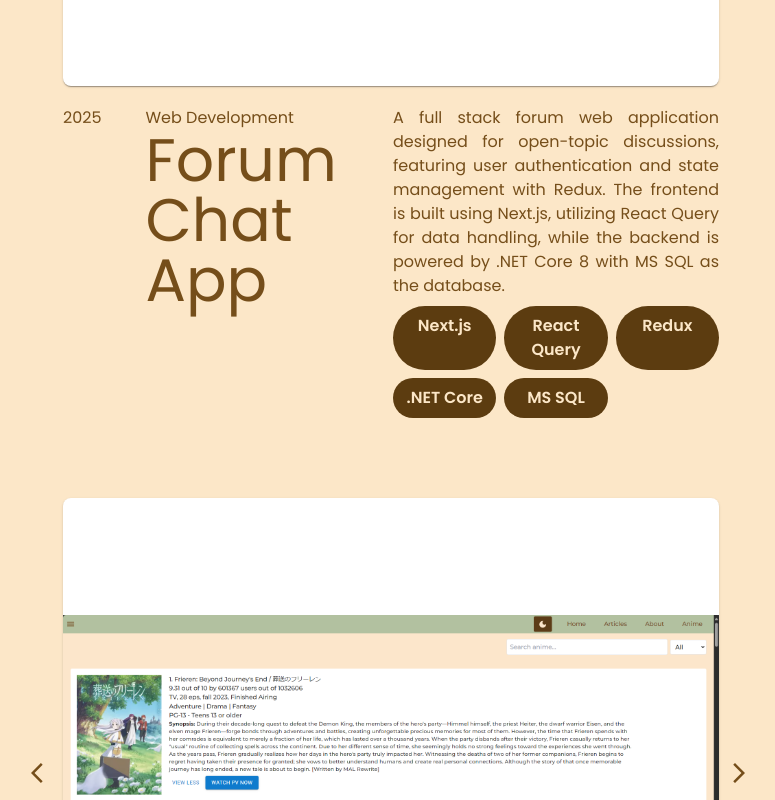
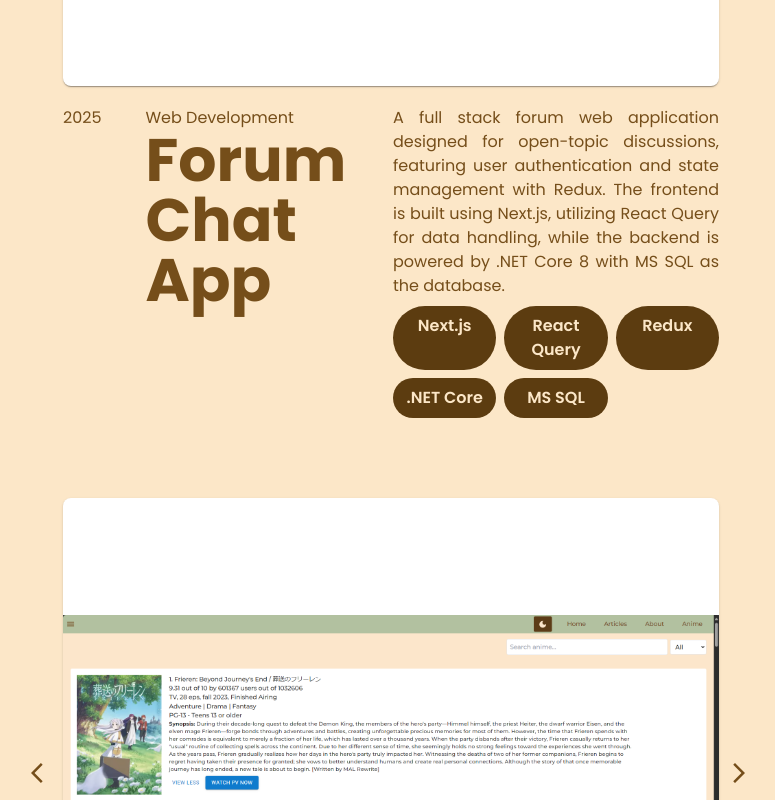
Before and after one commit to IAmGigabyteSpeed/portfolio-web-app, a Next.js app: page /projects in a window 1280 px wide. Shown: the part 680-1480 px from the top of the page, without its empty margins (249-1024 px from the left). Built offline with nearby package versions, Linux system fonts and the light colour scheme.

Commit message:
Update example works title font style to bold

```diff
--- a/app/components/examplework.js
+++ b/app/components/examplework.js
@@ -10,7 +10,7 @@ const ExampleWork = ({ imgArr, year, type, title, description, skills }) => {
           </div>
           <div>
             <p className="">{type}</p>
-            <p className="text-xl md:text-4xl xl:text-6xl">{title}</p>
+            <p className="text-xl md:text-4xl xl:text-6xl font-bold">{title}</p>
           </div>
         </div>
         <div className="lg:w-1/2 text-justify mt-2 md:mt-0">
--- a/app/components/exampleworkVideo.js
+++ b/app/components/exampleworkVideo.js
@@ -81,7 +81,7 @@ const ExampleWorkVideo = ({
           </div>
           <div>
             <p className="">{type}</p>
-            <p className="text-xl md:text-4xl xl:text-6xl">{title}</p>
+            <p className="text-xl md:text-4xl xl:text-6xl font-bold">{title}</p>
           </div>
         </div>
         <div className="lg:w-1/2 text-justify mt-2 md:mt-0">
```
